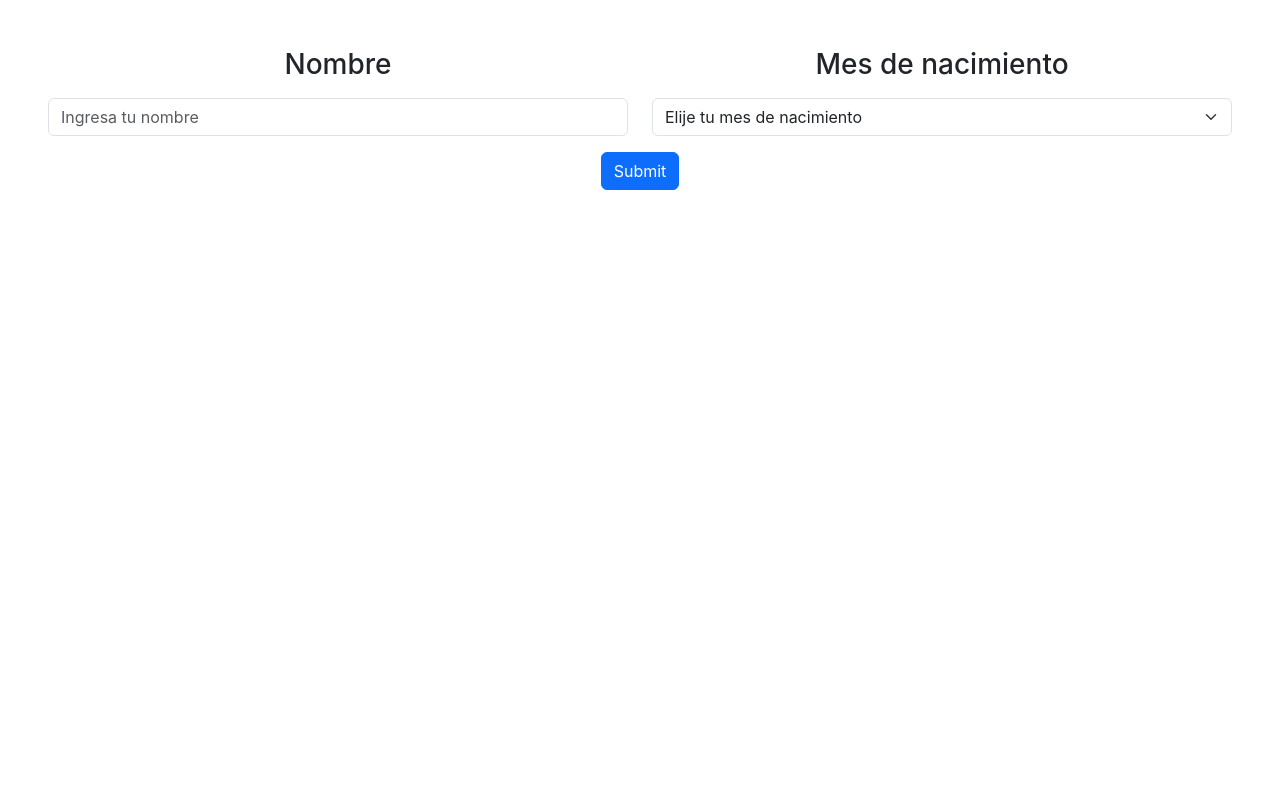
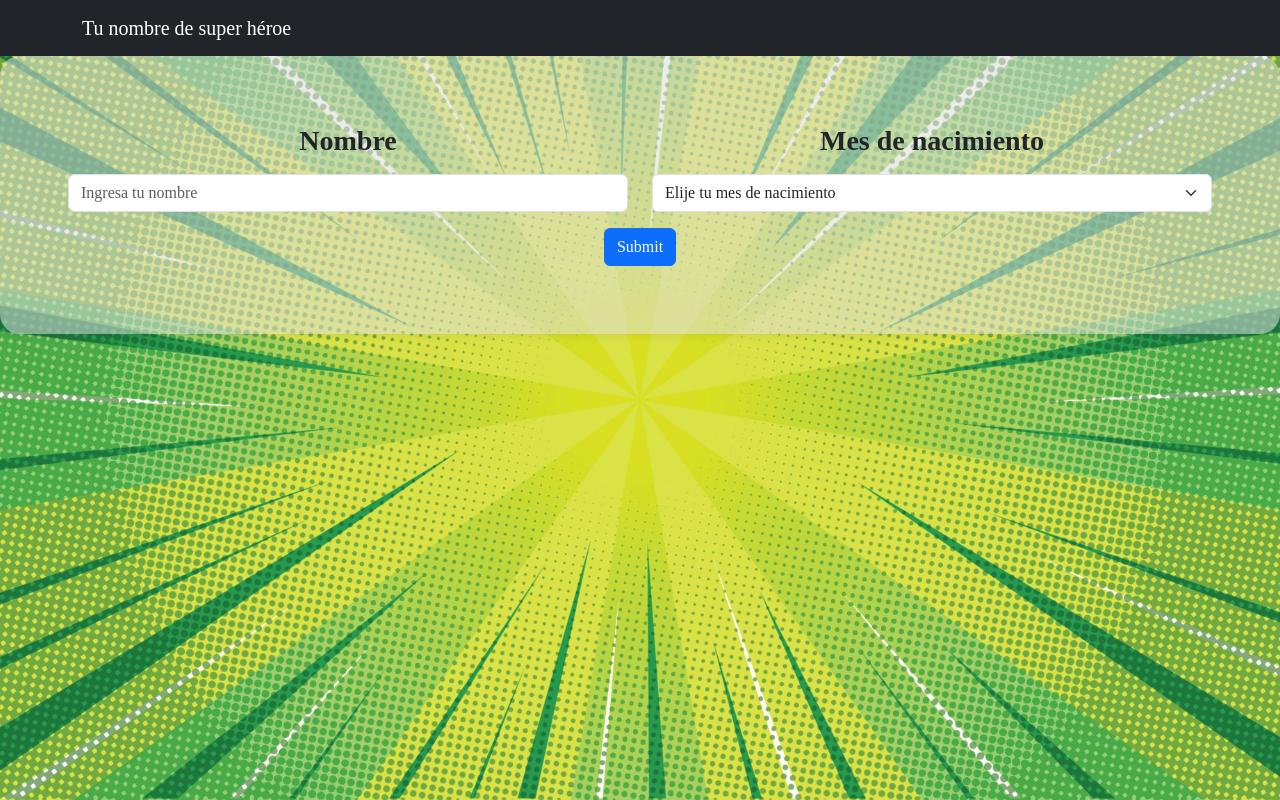
Before and after one commit to Jaimedev12/superheroNameEquipo05, a React (Create React App) app in the folder my-react-app/: page / in a window 1280 px wide. Built offline with nearby package versions, Linux system fonts and the light colour scheme.

Commit message:
Generador de nombres finalizado

```diff
--- a/my-react-app/src/App.css
+++ b/my-react-app/src/App.css
@@ -1,5 +1,11 @@
 .App {
   text-align: center;
+  background-image: url('hero_background.jpg'); /* Replace with your image URL */
+  background-size: cover;
+  background-position: center;
+  background-repeat: no-repeat;
+  position: relative;
+  min-height: 100vh;
 }
 
 .App-logo {
@@ -36,3 +42,24 @@
     transform: rotate(360deg);
   }
 }
+
+@import url('https://fonts.googleapis.com/css2?family=Protest+Riot&display=swap');
+body {
+  font-family: 'Protest Riot';
+}
+
+.action-comic {
+  font-weight: 700;
+}
+
+.quiz-form-container {
+  background-color: rgba(224, 224, 224, 0.532);
+  padding: 20px;  /* Adjust the padding as needed */
+  border-radius: 20px;  /* Add rounded corners if desired */
+  box-shadow: 0 0 10px rgba(0, 0, 0, 0.1);
+}
+
+.gif {
+  width: 20%;
+  padding-top: 1em;
+}
--- a/my-react-app/src/App.js
+++ b/my-react-app/src/App.js
@@ -1,10 +1,11 @@
-import logo from './logo.svg';
 import QuizForm from './QuizForm';
+import Header from './Header';
 import './App.css';
 
 function App() {
   return (
     <div className="App" data>
+      <Header />
       <QuizForm />
     </div>
   );
--- /dev/null
+++ b/my-react-app/src/Header.js
@@ -0,0 +1,17 @@
+import Container from 'react-bootstrap/Container';
+import Nav from 'react-bootstrap/Nav';
+import Navbar from 'react-bootstrap/Navbar';
+
+function ColorSchemesExample() {
+  return (
+    <>
+      <Navbar bg="dark" data-bs-theme="dark">
+        <Container>
+          <Navbar.Brand>Tu nombre de super héroe</Navbar.Brand>
+        </Container>
+      </Navbar>
+    </>
+  );
+}
+
+export default ColorSchemesExample;
--- a/my-react-app/src/QuizForm.js
+++ b/my-react-app/src/QuizForm.js
@@ -3,11 +3,13 @@ import Form from 'react-bootstrap/Form';
 import Row from 'react-bootstrap/Row';
 import Col from 'react-bootstrap/Col';
 import React, { useState } from "react";
+import PowGif from './super.gif'
 
 function QuizForm() {
 
     const [name, setName] = useState('');
     const [month, setMonth] = useState(0);
+    const [superHeroName, setSuperHeroName] = useState('');
 
     const names1 = ["Captain", "Wonder", "Super", "Phantom", "Dark", "Incredible", "Professsor", "Iron", "Hawk", "Archer", "Steel", "Bolt", "Atomic", "Torch", "Space", "Mega", "Turbo", "Fantastic", "Invisible", "Night", "Silver", "Aqua", "Amazing", "Giant", "Rock", "Power"];
     const names2 = ["Shield", "Arrow" , "Justice" , "Thunder" , "Rider" , "Falcon" , "Ninja" , "Spider" , "Beast" , "Blade" , "Hulk", "Doom"];
@@ -19,20 +21,24 @@ function QuizForm() {
         const letterIndex = firstLetter.charCodeAt(0) - 'A'.charCodeAt(0);
         console.log(names1[letterIndex]);
         console.log(names2[month-1]);
+
+        const superHeroName = `${names1[letterIndex]} ${names2[month-1]}`;
+        setSuperHeroName(superHeroName);
     }
 
     return (
+        <div className="quiz-form-container">
             <Form className="m-5" onSubmit={handleSubmit}>
                 <Row>
                     <Col lg={6}>
-                    <h3 className='mb-3'>Nombre</h3>
+                        <h3 className='mb-3 action-comic'>Nombre</h3>
                         <Form.Group className="mb-3" controlId="formName" onChange={(e) => {setName(e.target.value)}}>
                             <Form.Control type="text" placeholder="Ingresa tu nombre" required/>
                         </Form.Group>
                     </Col>
 
                     <Col lg={6}>
-                    <h3 className='mb-3'>Mes de nacimiento</h3>
+                        <h3 className='mb-3 action-comic'>Mes de nacimiento</h3>
                         <Form.Select aria-label="Default select example" required onChange={(e) => {setMonth(e.target.value)}}>
                             <option value="">Elije tu mes de nacimiento</option>
                             <option value={1}>Enero</option>
@@ -54,7 +60,16 @@ function QuizForm() {
                 <Button variant="primary" type="submit">
                     Submit
                 </Button>
+
+                {superHeroName && (
+                    <div className="mt-3">
+                        <h3 className="action-comic">Tu nombre de super héroe es:</h3>
+                        <h1 className="action-comic">{superHeroName}</h1>
+                        <img src={PowGif} className='gif'/>
+                    </div>
+                )}
             </Form>
+        </div>
     );
 }
 
```
Also changed, not shown: my-react-app/src/hero_background.jpg (added), my-react-app/src/super.gif (added). Lines whose indentation alone changed are shown as unchanged.
